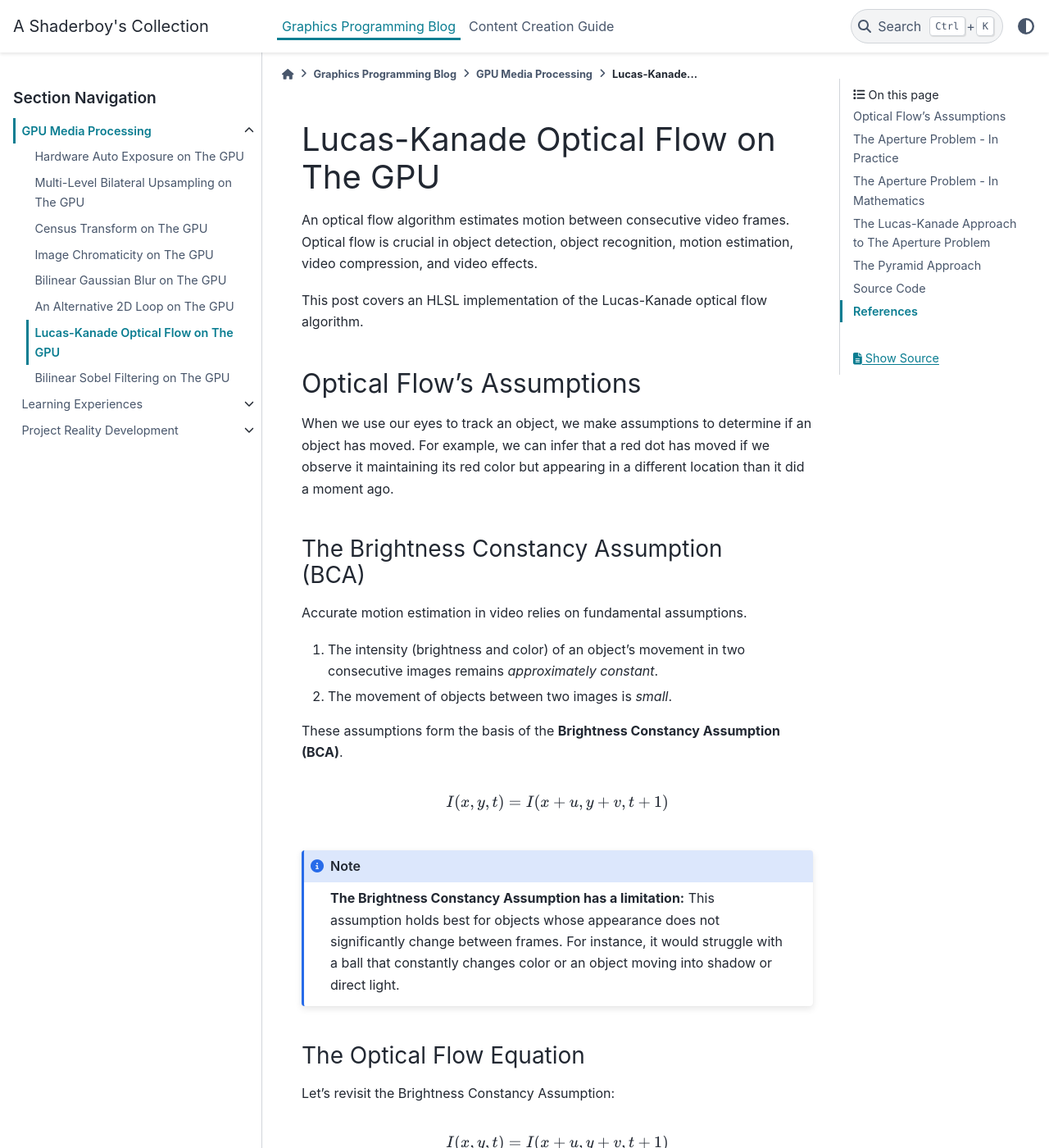
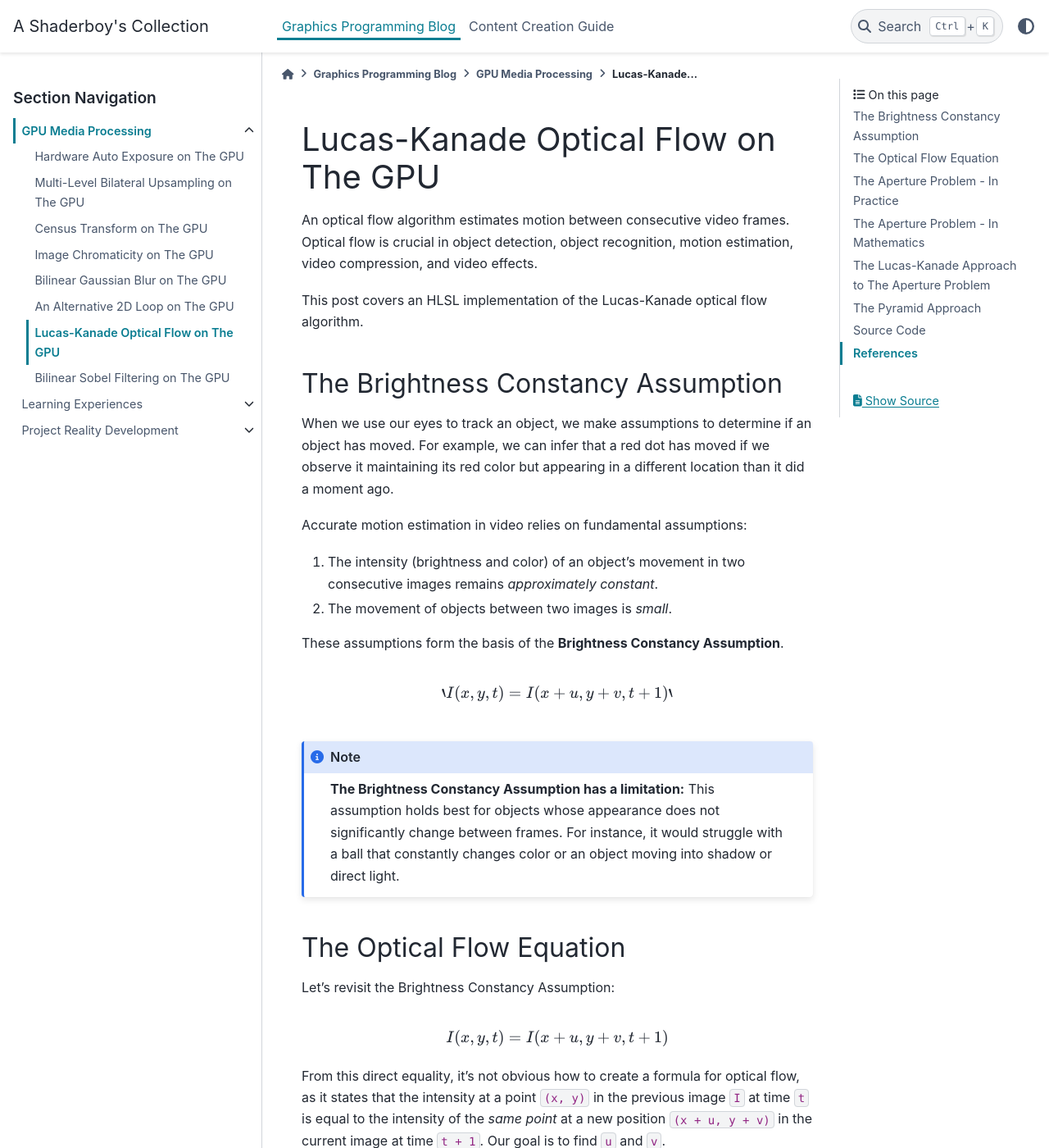
Before and after one commit to papadanku/papadanku.github.io, a Sphinx documentation site: the page built from doc/source/blog/gpu/opticalflow.rst, in a window 1280 px wide and 1400 px high. Shown: the whole window at 82% size. Built offline with Sphinx 7.4.7 and the PyData theme 0.15.4, drawn with Linux system fonts in a browser that asks for light colours; some of the changed text lies outside the part shown.

Commit message:
Update opticalflow.rst

```diff
--- a/doc/source/blog/gpu/opticalflow.rst
+++ b/doc/source/blog/gpu/opticalflow.rst
@@ -6,31 +6,26 @@ An optical flow algorithm estimates motion between consecutive video frames. Opt
 
 This post covers an HLSL implementation of the Lucas-Kanade optical flow algorithm.
 
-Optical Flow's Assumptions
---------------------------
+The Brightness Constancy Assumption
+-----------------------------------
 
 When we use our eyes to track an object, we make assumptions to determine if an object has moved. For example, we can infer that a red dot has moved if we observe it maintaining its red color but appearing in a different location than it did a moment ago.
 
-The Brightness Constancy Assumption \(BCA\)
-^^^^^^^^^^^^^^^^^^^^^^^^^^^^^^^^^^^^^^^^^^^
-
-Accurate motion estimation in video relies on fundamental assumptions.
+Accurate motion estimation in video relies on fundamental assumptions:
 
 #. The intensity \(brightness and color\) of an object's movement in two consecutive images remains *approximately constant*.
 #. The movement of objects between two images is *small*.
 
-These assumptions form the basis of the **Brightness Constancy Assumption \(BCA\)**.
+These assumptions form the basis of the **Brightness Constancy Assumption**.
 
-.. math::
-
-   I(x, y, t) = I(x + u, y + v, t + 1)
+.. math:: `I(x, y, t) = I(x + u, y + v, t + 1)`
 
 .. note::
 
    **The Brightness Constancy Assumption has a limitation:** This assumption holds best for objects whose appearance does not significantly change between frames. For instance, it would struggle with a ball that constantly changes color or an object moving into shadow or direct light.
 
 The Optical Flow Equation
-^^^^^^^^^^^^^^^^^^^^^^^^^
+-------------------------
 
 Let's revisit the Brightness Constancy Assumption:
 
@@ -46,7 +41,7 @@ We apply a first-order Taylor series expansion to the right-hand side of the Bri
 
    I(x + u, y + v, t + 1) \approx I(x, y, t) + \frac{ \partial I }{ \partial x} u + \frac{\partial I}{\partial y} v + \frac{\partial I}{\partial t}
 
-Substituting this approximation back into the BCA and simplifying:
+Substituting this approximation back into the Brightness Constancy Assumption and simplifying:
 
 .. math::
 
```
